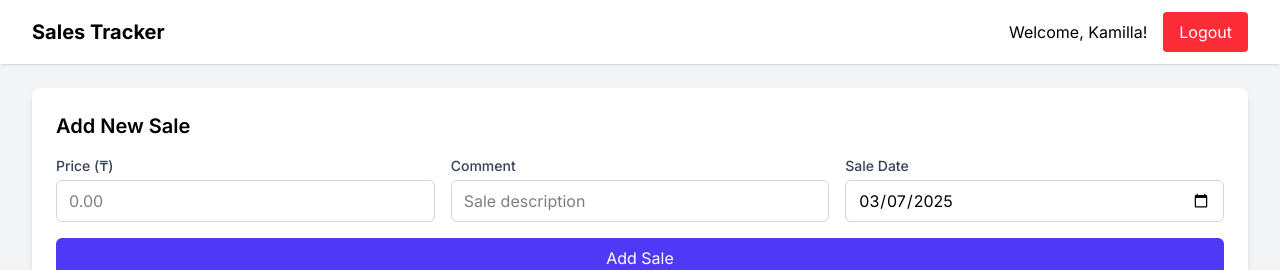
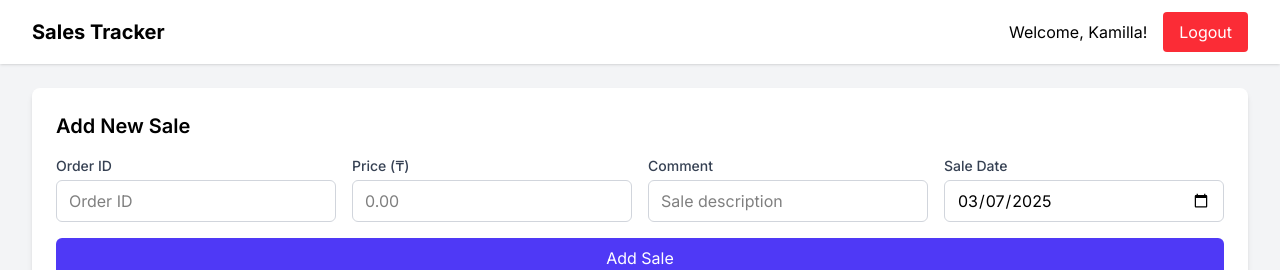
Before and after one commit to idkwhttsay/sales-tracker, a Next.js app: page / in a window 1280 px wide. Shown: the top 270 px of the page. Built offline with nearby package versions, Linux system fonts and the light colour scheme; no server answers; the database is empty; sample sign-in values are in the browser's storage.

Commit message:
feat: orderID

```diff
--- a/components/SaleForm.tsx
+++ b/components/SaleForm.tsx
@@ -10,6 +10,7 @@ export default function SaleForm({ onSaleAdded }: SaleFormProps) {
 
     const [price, setPrice] = useState('');
     const [comment, setComment] = useState('');
+    const [orderId, setOrderId] = useState('');
     const [date, setDate] = useState(today);
     const [loading, setLoading] = useState(false);
     const [error, setError] = useState('');
@@ -23,6 +24,7 @@ export default function SaleForm({ onSaleAdded }: SaleFormProps) {
             const saleData = {
                 price: parseFloat(price),
                 comment,
+                order_id: orderId,
                 date,
                 created_at: new Date().toISOString()
             };
@@ -37,6 +39,7 @@ export default function SaleForm({ onSaleAdded }: SaleFormProps) {
             // Reset form
             setPrice('');
             setComment('');
+            setOrderId('');
             setDate(today); // Reset date to today
 
             // Notify parent component about the new sale
@@ -62,7 +65,21 @@ export default function SaleForm({ onSaleAdded }: SaleFormProps) {
             )}
 
             <form onSubmit={handleSubmit}>
-                <div className="grid grid-cols-1 md:grid-cols-3 gap-4">
+                <div className="grid grid-cols-1 md:grid-cols-2 lg:grid-cols-4 gap-4">
+                    <div>
+                        <label htmlFor="orderId" className="block text-sm font-medium text-gray-700 mb-1">
+                            Order ID
+                        </label>
+                        <input
+                            type="text"
+                            id="orderId"
+                            value={orderId}
+                            onChange={(e) => setOrderId(e.target.value)}
+                            className="w-full px-3 py-2 border border-gray-300 rounded-md focus:outline-none focus:ring-indigo-500 focus:border-indigo-500"
+                            placeholder="Order ID"
+                        />
+                    </div>
+
                     <div>
                         <label htmlFor="price" className="block text-sm font-medium text-gray-700 mb-1">
                             Price (₸)
--- a/components/SaleItem.tsx
+++ b/components/SaleItem.tsx
@@ -30,8 +30,15 @@ export default function SaleItem({ sale, onSaleDeleted }: SaleItemProps) {
 
     return (
         <div className="bg-white p-4 rounded-md shadow mb-2 flex justify-between items-center">
-            <div>
-                <div className="font-medium">₸{sale.price.toFixed(2)}</div>
+            <div className="flex-grow">
+                <div className="flex items-center gap-2 mb-1">
+                    <div className="font-medium">₸{sale.price.toFixed(2)}</div>
+                    {sale.order_id && (
+                        <div className="text-xs bg-blue-100 text-blue-800 px-2 py-0.5 rounded">
+                            Order: {sale.order_id}
+                        </div>
+                    )}
+                </div>
                 <div className="text-sm text-gray-600">{sale.comment || 'No comment'}</div>
                 <div className="text-xs text-gray-500">
                     {new Date(sale.created_at).toLocaleTimeString()}
@@ -40,7 +47,7 @@ export default function SaleItem({ sale, onSaleDeleted }: SaleItemProps) {
             <button
                 onClick={handleDelete}
                 disabled={deleting}
-                className="text-red-500 hover:text-red-700 disabled:opacity-50"
+                className="text-red-500 hover:text-red-700 disabled:opacity-50 ml-4"
             >
                 {deleting ? 'Deleting...' : 'Delete'}
             </button>
--- a/lib/types.ts
+++ b/lib/types.ts
@@ -1,4 +1,5 @@
 export interface Sale {
+    order_id: string;
     id: string;
     price: number;
     comment: string | null;
```
